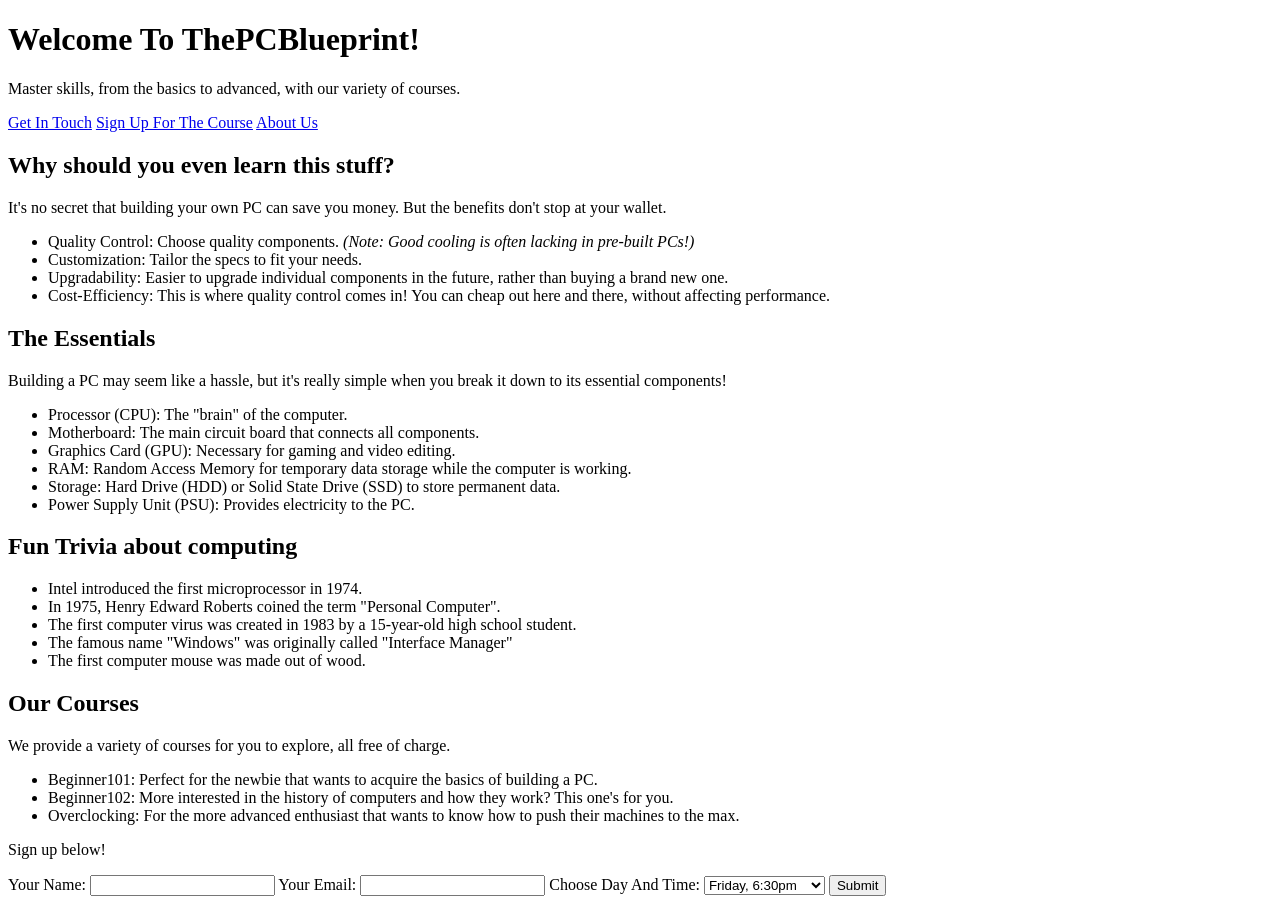
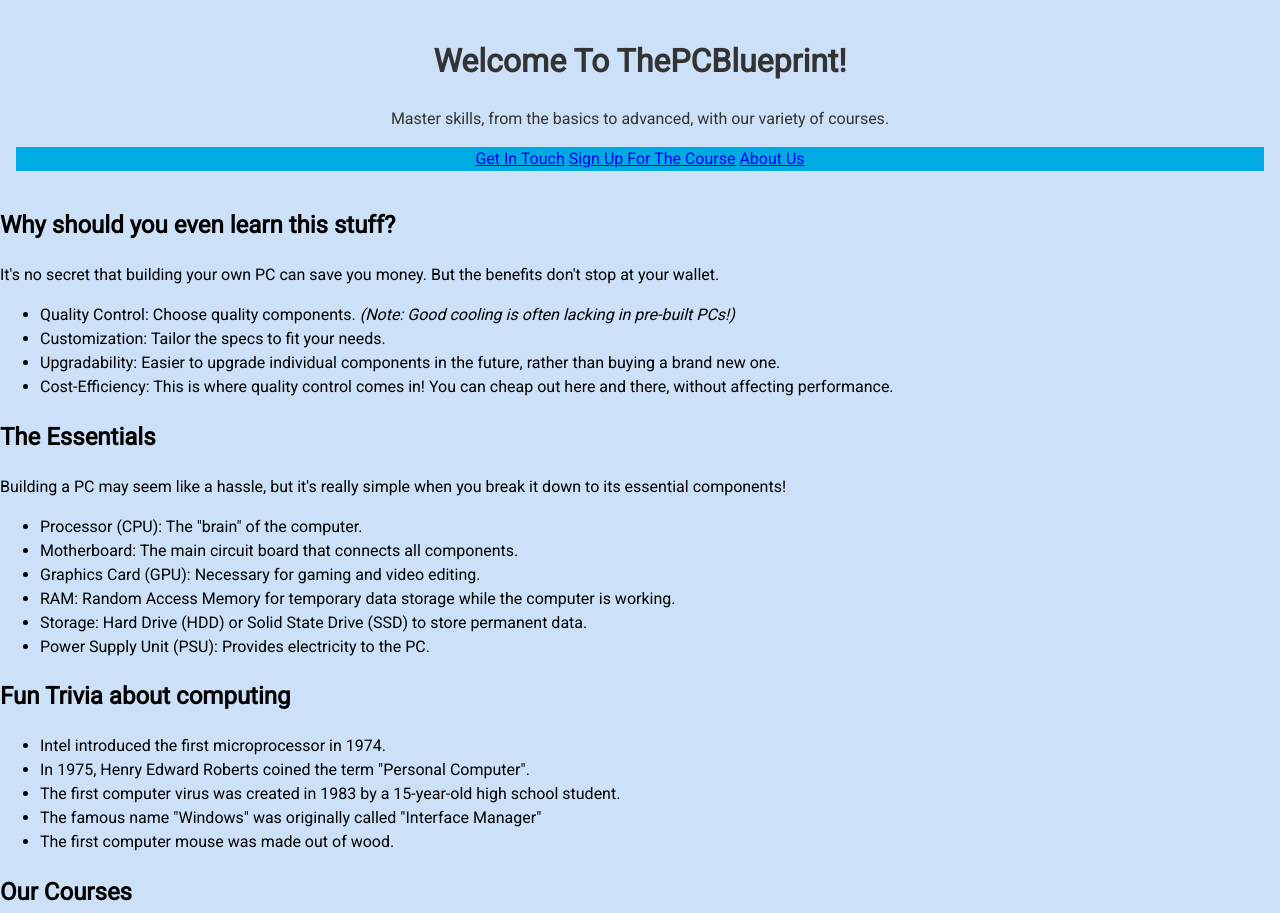
Before and after one commit to LucasRangfeldt/PP-1, a plain HTML site: page index.html in a window 1280 px wide. Shown: the top 913 px of the page. Drawn offline with Linux system fonts and the light colour scheme.

Commit message:
add style to body, header and nav

```diff
--- a/assets/styles.css
+++ b/assets/styles.css
@@ -0,0 +1,21 @@
+body {
+    margin: 0;
+    padding: 0;
+    font-family: 'Roboto', sans-serif;
+    line-height: 1.5;
+    background-color: #cce0f7;
+}
+
+header {
+    background-color: #cce0f7;
+    color: #333;
+    text-align: center;
+    padding: 1em;
+
+}
+
+.nav-bar {
+    background-color: #00ABE4;
+    color: #333;
+    overflow: hidden;
+}
--- a/index.html
+++ b/index.html
@@ -4,7 +4,11 @@
   <meta charset="UTF-8">
   <meta name="viewport" content="width=device-width, initial-scale=1.0">
   <title>ThePCBlueprint</title>
-  <link rel="stylesheet" href="/assets/styles.css">
+  <link rel="stylesheet" href="../pp-1/assets/styles.css">
+	<style>
+	@import url('https://fonts.googleapis.com/css2?family=Oswald&family=Roboto&display=swap');
+	</style>
+
 </head>
 <body>
   <header>
@@ -66,11 +70,11 @@
 		<label for="email">Your Email:</label>
 		<input type="email" id="email" name="email" required>
 		<label for="time">Choose Day And Time:</label>
-		<select id="time" required>
+		<select id="time" size="2">
 			<option value="Friday">Friday, 6:30pm</option>
 			<option value="Monday">Monday, 6:30pm</option>
 		</select>
-		<input type="submit" value="Submit" required>
+		<input type="submit" value="Submit">
 	</form>
 
 	<!-- Online Learning-->
@@ -102,11 +106,11 @@
 	<!-- Contact form -->
 	<form>
 		<label for="name">Your Name:</label>
-		<input type="text" id="name" name="name" required><br>
-		<label for="email">Your Email:</label>
-		<input type="email" id="email" name="email" required><br>
-		<label for="message">Message:</label>
-		<textarea id="message" name="message" rows="5" required></textarea><br>
+		<input type="text" id="cname" name="cname" required><br>
+		<label for="cemail">Your Email:</label>
+		<input type="email" id="cemail" name="cemail" required><br>
+		<label for="cmessage">Message:</label>
+		<textarea id="cmessage" name="cmessage" rows="5" required></textarea><br>
 		<input type="submit" value="send">
 	</form>
 	<h3>Details</h3>
```
